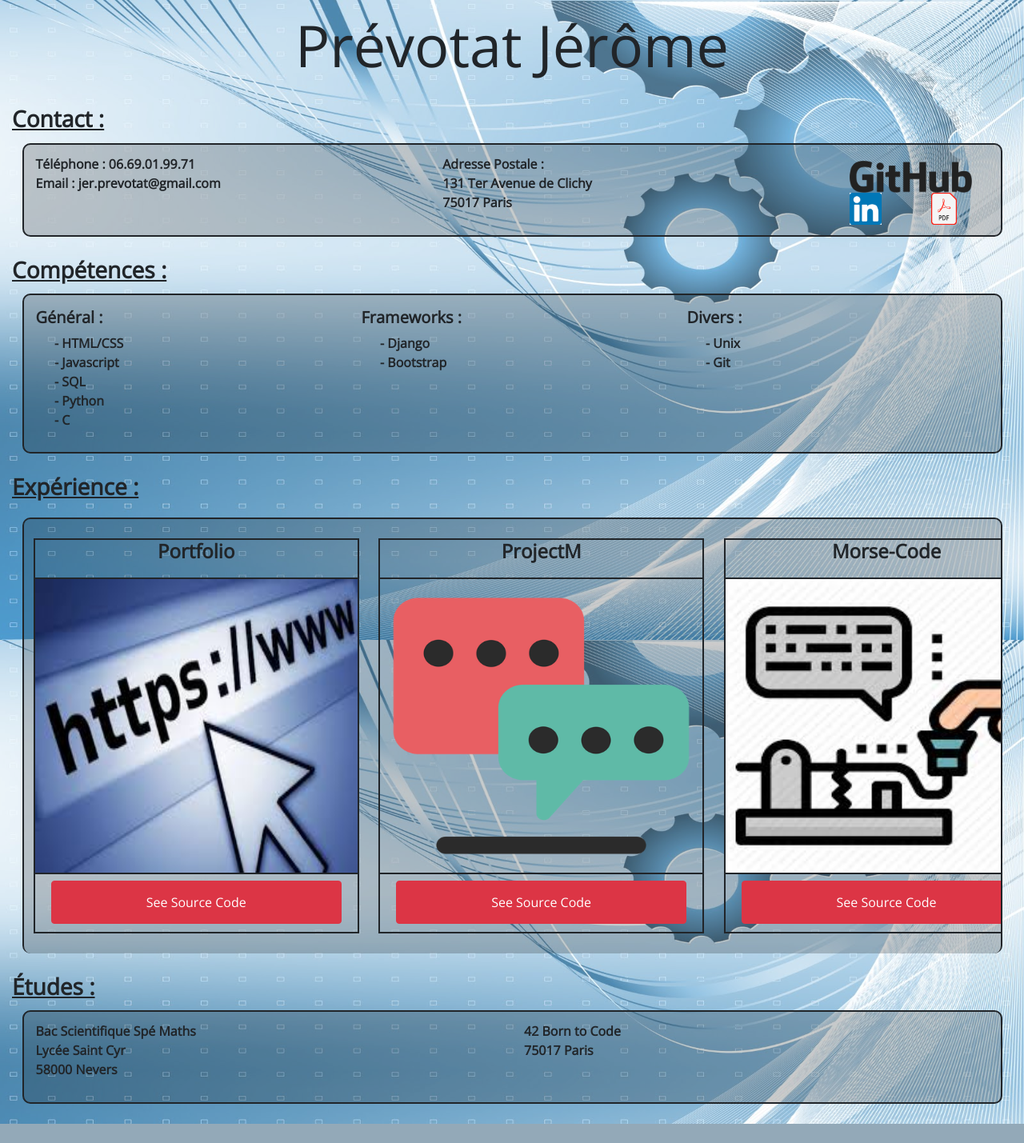
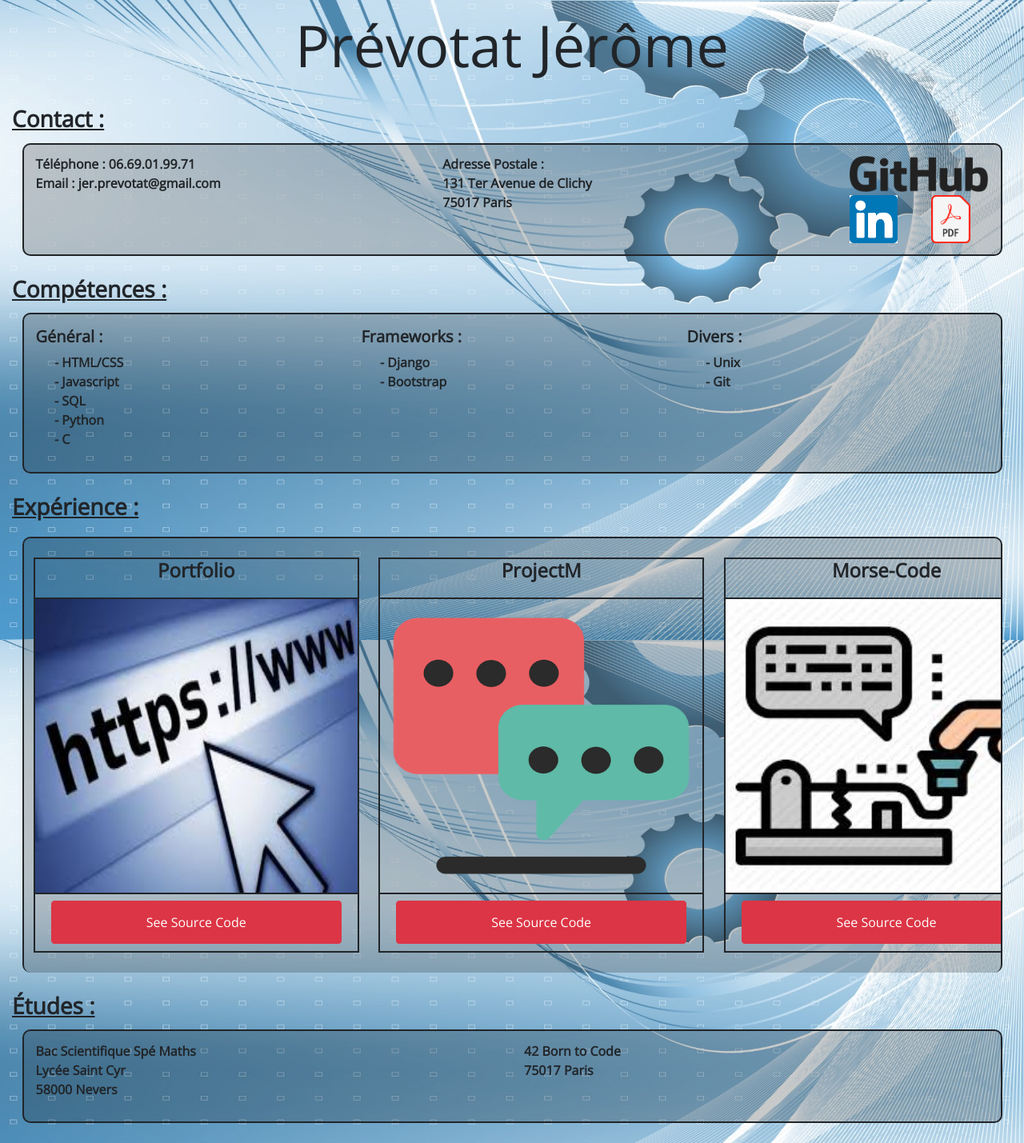
Before and after one commit to JeromePrevotat/Portfolio, a Django app: page / in a window 1280 px wide. Shown: the whole page at 80% size. Before the commit the page ends 1405 px from the top, so only its background shows below. Run offline with Django 3.2, Linux system fonts and the light colour scheme; data comes from the database, SQL or seed files in the repository; some libraries are stand-ins or nearby versions.

Commit message:
missing css

```diff
--- a/portfolio/website/static/website/css/website.css
+++ b/portfolio/website/static/website/css/website.css
@@ -2,6 +2,10 @@
 *                   GENERAL                    *
 ***********************************************/
 {% load staticfiles %}
+
+body {
+    height: 100vh;
+}
 
 * {
     font-family: 'Open Sans', sans-serif;
@@ -12,7 +16,7 @@
     background-attachment: fixed;
     background-repeat: no-repeat;
     background-size: 100% 100%;
-    background-image: linear-gradient(to bottom, rgba(255, 255, 255, 0.3), rgba(255, 255, 255, 0.3)), url("/static/img/background-tech-01.jpg");
+    background-image: linear-gradient(to bottom, rgba(255, 255, 255, 0.3), rgba(255, 255, 255, 0.3)), url("/static/website/img/background-tech-01.jpg");
 }
 
 /* Helvetica Neue, Helvetica, Arial, sans-serif.*/
@@ -66,10 +70,20 @@ li {
     word-wrap: break-word;
 }
 
+#github {
+    padding-top: 1%;
+    padding-bottom: 1%;
+}
+
+#linkedin-pdf {
+    padding-top: 1%;
+    padding-bottom: 1%;
+}
+
 .img-link>img {
     object-fit: scale-down;
     height: 100%;
-    max-height: 40px;
+    max-height: 60px;
 }
 
 /***********************************************
```
